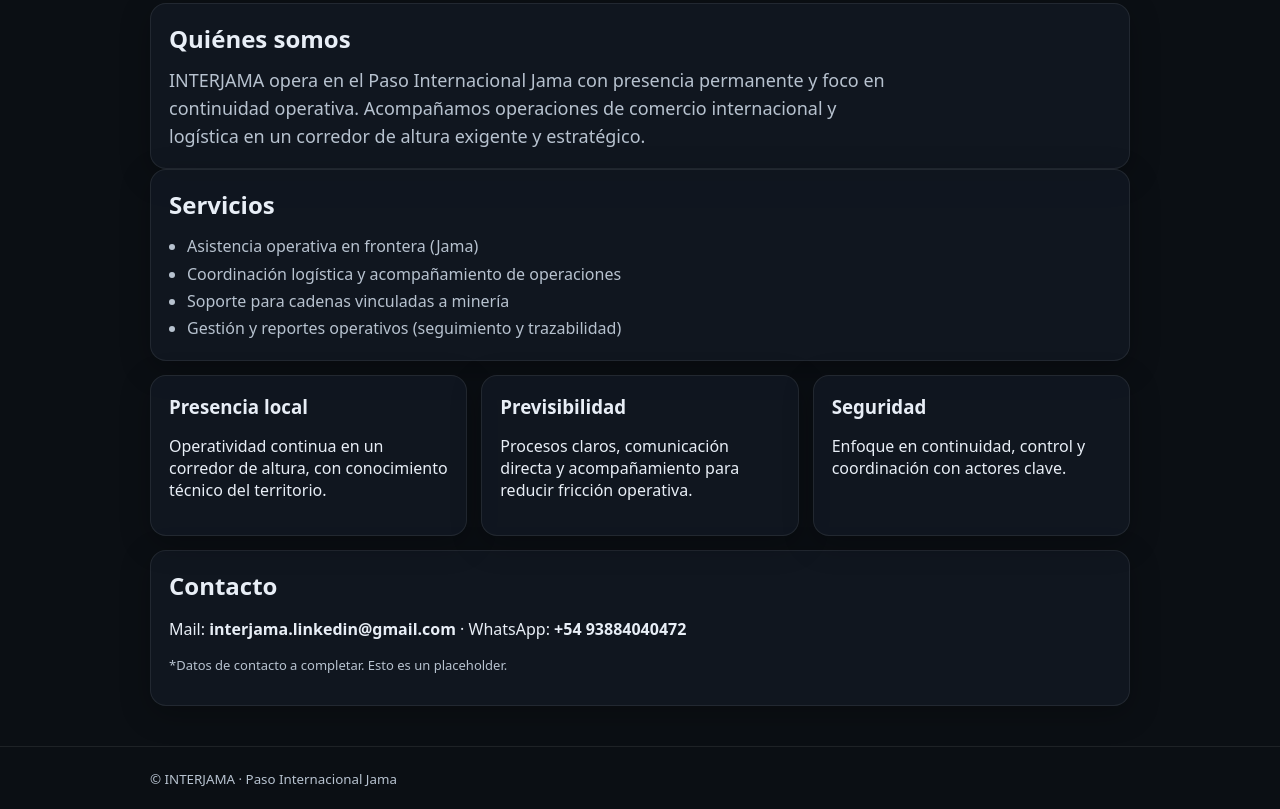
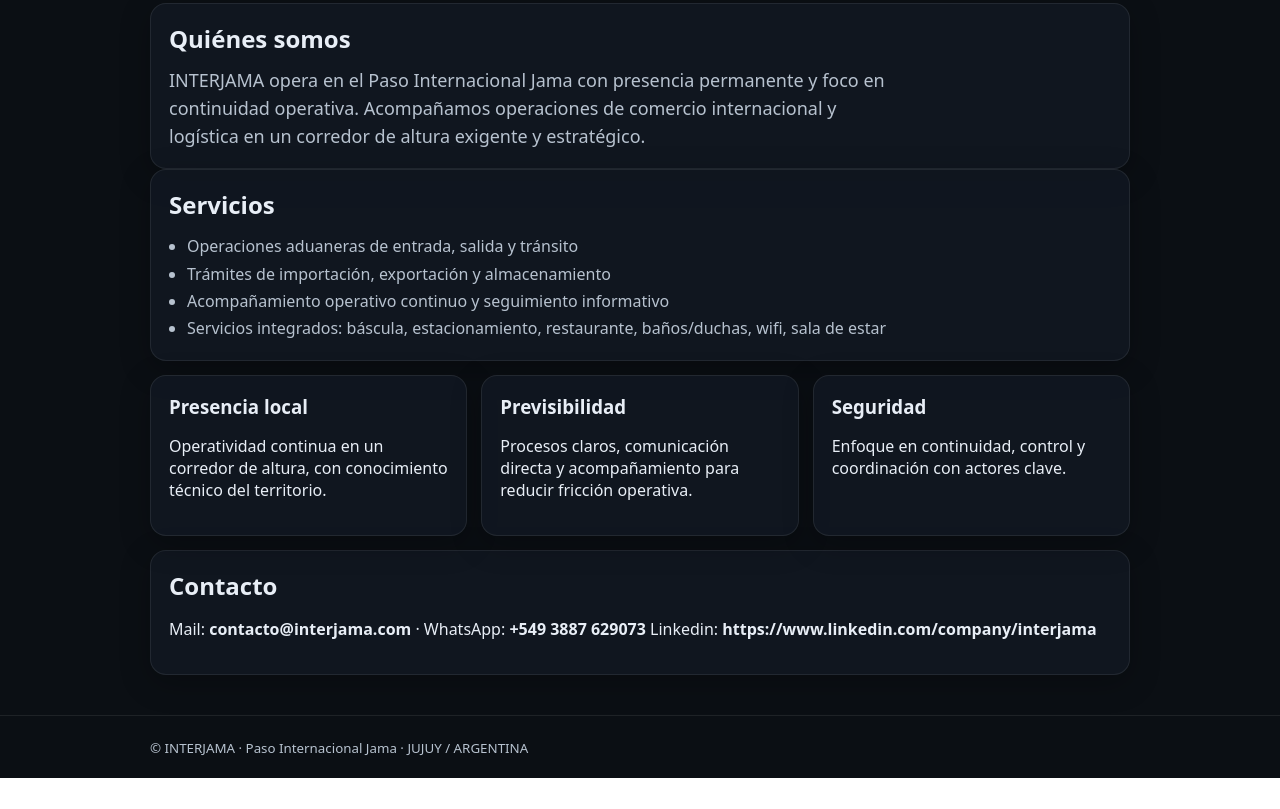
Before and after one commit to IAJujuy/interjama-site, a plain HTML site: page docs/index.html in a window 1280 px wide. Shown: the part 345-1154 px from the top of the page. After the commit the page ends 1123 px from the top, so only its background shows below. Drawn offline with Linux system fonts and the light colour scheme.

Commit message:
Web mínima INTERJAMA + contacto

```diff
--- a/docs/index.html
+++ b/docs/index.html
@@ -34,10 +34,10 @@
     <section id="servicios" class="card">
         <h2>Servicios</h2>
         <ul class="list">
-            <li>Asistencia operativa en frontera (Jama)</li>
-            <li>Coordinación logística y acompañamiento de operaciones</li>
-            <li>Soporte para cadenas vinculadas a minería</li>
-            <li>Gestión y reportes operativos (seguimiento y trazabilidad)</li>
+            <li>Operaciones aduaneras de entrada, salida y tránsito</li>
+            <li>Trámites de importación, exportación y almacenamiento</li>
+            <li>Acompañamiento operativo continuo y seguimiento informativo</li>
+            <li>Servicios integrados: báscula, estacionamiento, restaurante, baños/duchas, wifi, sala de estar</li>
         </ul>
     </section>
 
@@ -58,14 +58,14 @@
 
     <section id="contacto" class="card">
         <h2>Contacto</h2>
-        <p>Mail: <strong>interjama.linkedin@gmail.com</strong> · WhatsApp: <strong>+54 93884040472</strong></p>
-        <p class="note">*Datos de contacto a completar. Esto es un placeholder.</p>
+        <p>Mail: <strong>contacto@interjama.com</strong> · WhatsApp: <strong>+549 3887 629073</strong>
+        Linkedin: <strong>https://www.linkedin.com/company/interjama</strong></p>
     </section>
 </main>
 
 <footer class="footer">
     <div class="container">
-        <small>© INTERJAMA · Paso Internacional Jama</small>
+        <small>© INTERJAMA · Paso Internacional Jama · JUJUY / ARGENTINA</small>
     </div>
 </footer>
 </body>
```
